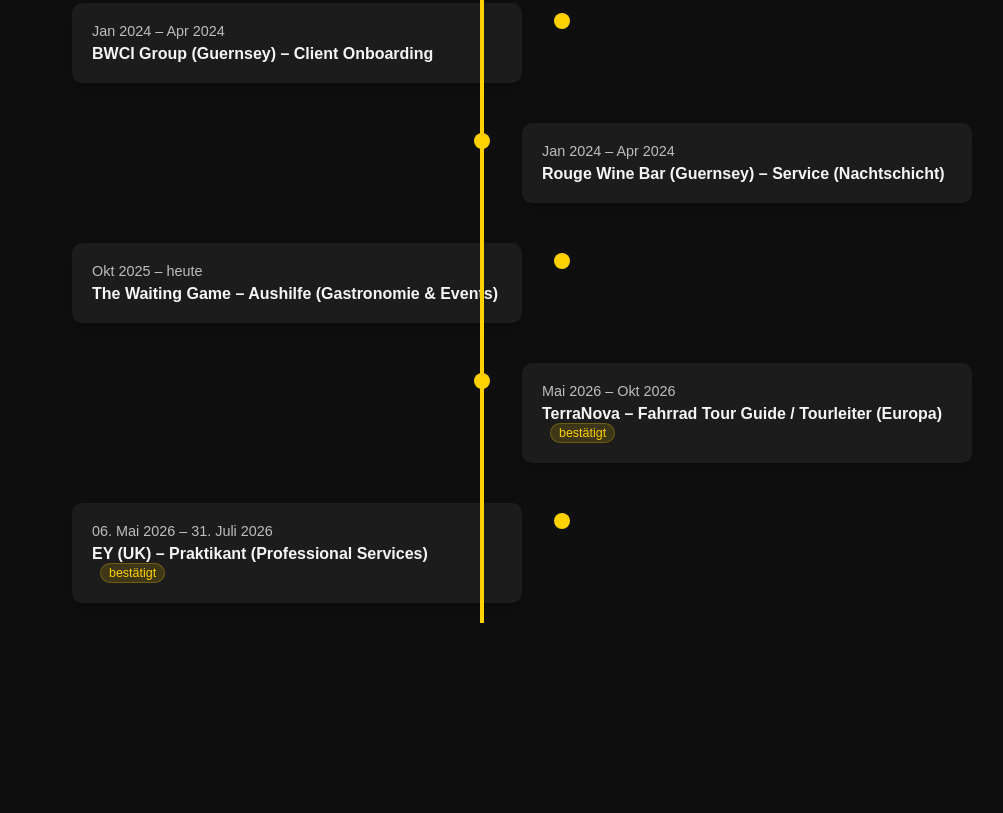
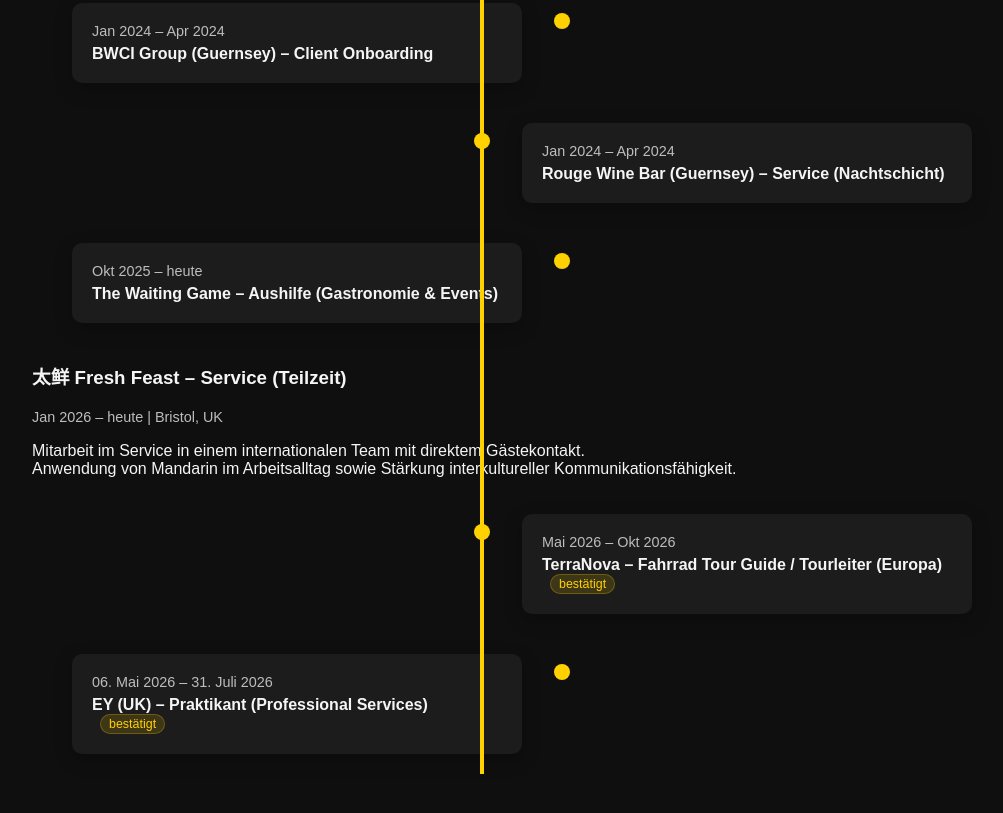
Before and after one commit to fesurman-design/Felix-Surman-Interactive-experience-timeline, a plain HTML site: page index.html in a window 1280 px wide. Shown: the part 707-1520 px from the top of the page, without its empty margins (158-1161 px from the left). Before the commit the page ends 1378 px from the top, so only its background shows below. Drawn offline with Linux system fonts and the light colour scheme.

Commit message:
Update index.html

```diff
--- a/index.html
+++ b/index.html
@@ -166,6 +166,16 @@
       </div>
     </div>
   </div>
+<div class="timeline-item">
+  <div class="timeline-content">
+    <h3>太鲜 Fresh Feast – Service (Teilzeit)</h3>
+    <span class="date">Jan 2026 – heute | Bristol, UK</span>
+    <p>
+      Mitarbeit im Service in einem internationalen Team mit direktem Gästekontakt.<br>
+      Anwendung von Mandarin im Arbeitsalltag sowie Stärkung interkultureller Kommunikationsfähigkeit.
+    </p>
+  </div>
+</div>
 
   <div class="entry right">
     <div class="content">
```
